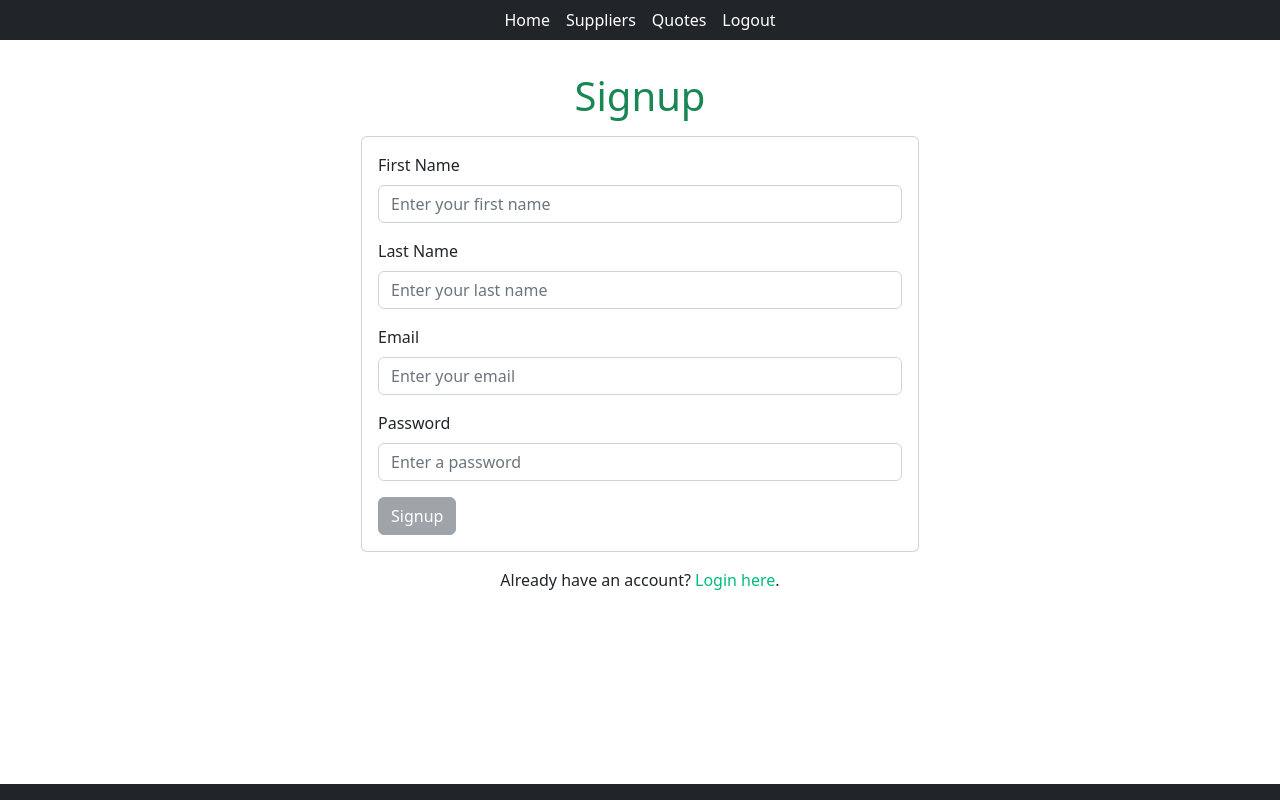
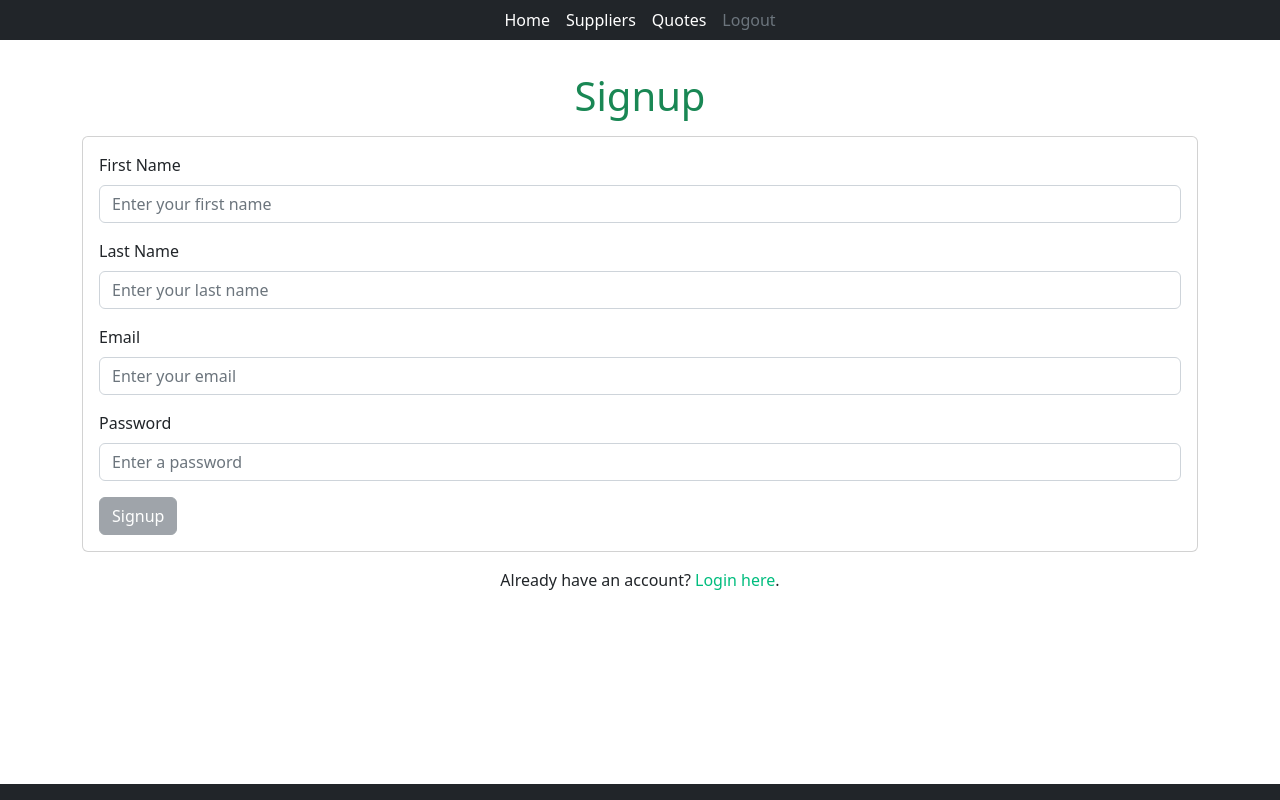
Before and after one commit to OpplyLtd/oppy-qa-assignment, a Vue app: page /signup in a window 1280 px wide. Built offline with nearby package versions, Linux system fonts and the light colour scheme; sample sign-in values are in the browser's storage.

Commit message:
highlight current navigation route

```diff
--- a/src/assets/base.css
+++ b/src/assets/base.css
@@ -13,7 +13,6 @@
   --bs-pagination-disabled-bg: var(--bs-gray);
   --bs-pagination-disabled-color: var(--bs-white);
   --bs-pagination-disabled-border-color: var(--bs-gray);
-
 }
 
 body {
--- a/src/components/AppHeader.vue
+++ b/src/components/AppHeader.vue
@@ -1,11 +1,10 @@
 <script setup lang="ts">
-import { RouterLink, useRoute } from "vue-router";
+import { onBeforeRouteUpdate, RouterLink, useRoute } from "vue-router";
 
 import { isLoggedIn, logoutUser } from "@/util/userStatus";
 import router from "@/router";
-import { onMounted } from "vue";
 
-onMounted(() => {
+onBeforeRouteUpdate(() => {
   const route = useRoute();
 
   console.log(route.name);
@@ -41,7 +40,10 @@
               id="navbarNav"
             >
               <ul class="navbar-nav">
-                <li class="nav-item">
+                <li
+                  class="nav-item"
+                  :class="$route.name === 'Home' ? 'active' : ''"
+                >
                   <RouterLink to="/" class="nav-link">Home</RouterLink>
                 </li>
 
@@ -54,14 +56,12 @@
                   <RouterLink to="/quotes" class="nav-link">Quotes</RouterLink>
                 </li>
 
-                <li v-if="isLoggedIn" class="nav-item">
-                  <a href="#" @click.prevent="logout" class="nav-link"
-                    >Logout</a
-                  >
-                </li>
-                <li v-else class="nav-item">
-                  <RouterLink to="/login" class="nav-link">Login</RouterLink>
-                </li>
+                <a
+                  href="#"
+                  @click.prevent="logout"
+                  class="nav-link text-secondary"
+                  >Logout</a
+                >
               </ul>
             </div>
           </nav>
@@ -74,9 +74,13 @@
 <style scoped lang="scss">
 nav {
   .navbar-nav {
-    li {
-      a {
-        color: white !important;
+    li.nav-item {
+      a.nav-link {
+        color: white;
+
+        &.router-link-active {
+          color: var(--bs-yellow);
+        }
       }
     }
   }
--- a/src/components/QuotesList.vue
+++ b/src/components/QuotesList.vue
@@ -39,7 +39,7 @@
 </script>
 
 <template>
-  <ul class="quotes-list">
+  <ul class="quotes-list" style="overflow-y: scroll">
     <li
       v-for="quote in quotes"
       :key="quote.id"
--- a/src/components/SignupForm.vue
+++ b/src/components/SignupForm.vue
@@ -12,7 +12,7 @@
 </script>
 
 <template>
-  <div class="submit-form card flex-grow-1">
+  <div class="signup-form card flex-grow-1">
     <div class="card-body">
       <form @submit.prevent.stop="handleSubmit">
         <div class="mb-3">
--- a/src/components/SingleSupplier.vue
+++ b/src/components/SingleSupplier.vue
@@ -18,7 +18,7 @@
 </script>
 
 <template>
-  <div class="greetings">
+  <div class="single-supplier">
     <h2>{{ supplierName }}</h2>
     <p>{{ supplierDescription }}</p>
   </div>
--- a/src/components/SuppliersList.vue
+++ b/src/components/SuppliersList.vue
@@ -27,7 +27,7 @@
 </script>
 
 <template>
-  <div class="greetings">
+  <div class="suppliers-list">
     <ul class="suppliers list-group list-group-flush">
       <li
         v-for="supplier in suppliers"
--- a/src/views/QuotesView.vue
+++ b/src/views/QuotesView.vue
@@ -3,7 +3,7 @@
 </script>
 
 <template>
-  <div class="greetings">
+  <div class="quotes-view">
     <h1 class="text-success align-center text-center mb-3">Quotes</h1>
     <QuotesList />
   </div>
--- a/src/views/SingleSupplierView.vue
+++ b/src/views/SingleSupplierView.vue
@@ -3,7 +3,7 @@
 </script>
 
 <template>
-  <div class="greetings">
+  <div class="single-supplier-view">
     <h1 class="text-success align-center text-center mb-3">View Supplier</h1>
     <SingleSupplier />
   </div>
--- a/src/views/SuppliersView.vue
+++ b/src/views/SuppliersView.vue
@@ -3,7 +3,7 @@
 </script>
 
 <template>
-  <div class="greetings">
+  <div class="suppliers-view">
     <h1 class="text-success align-center text-center mb-3">Suppliers</h1>
     <SuppliersList />
   </div>
```
